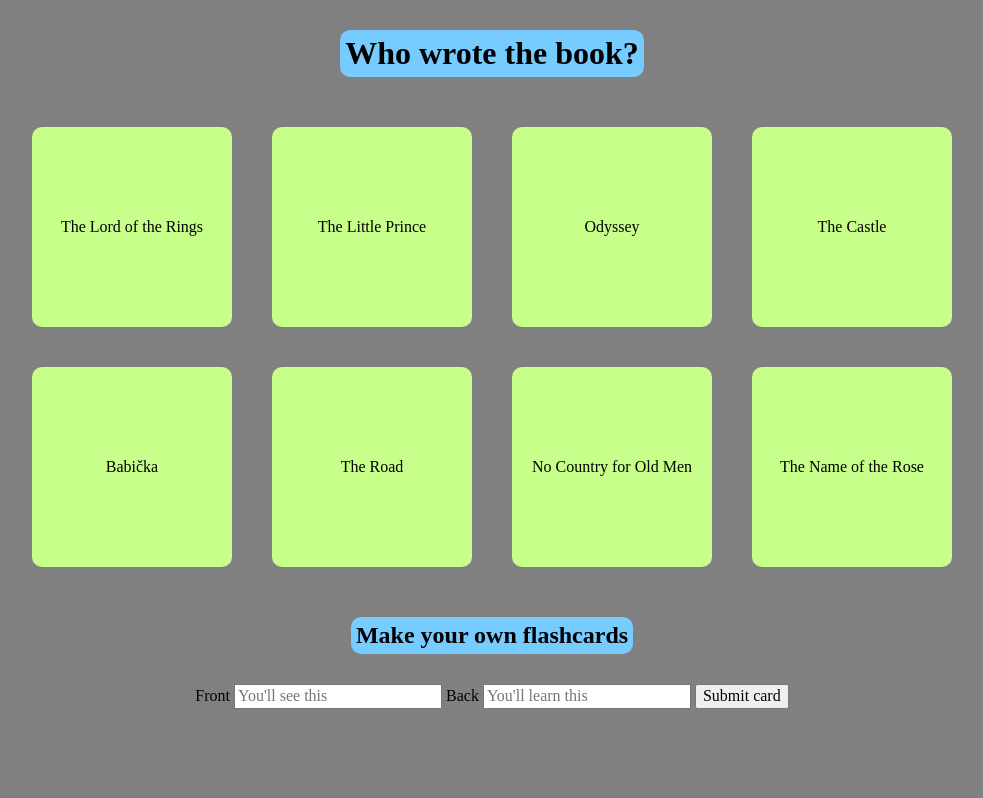
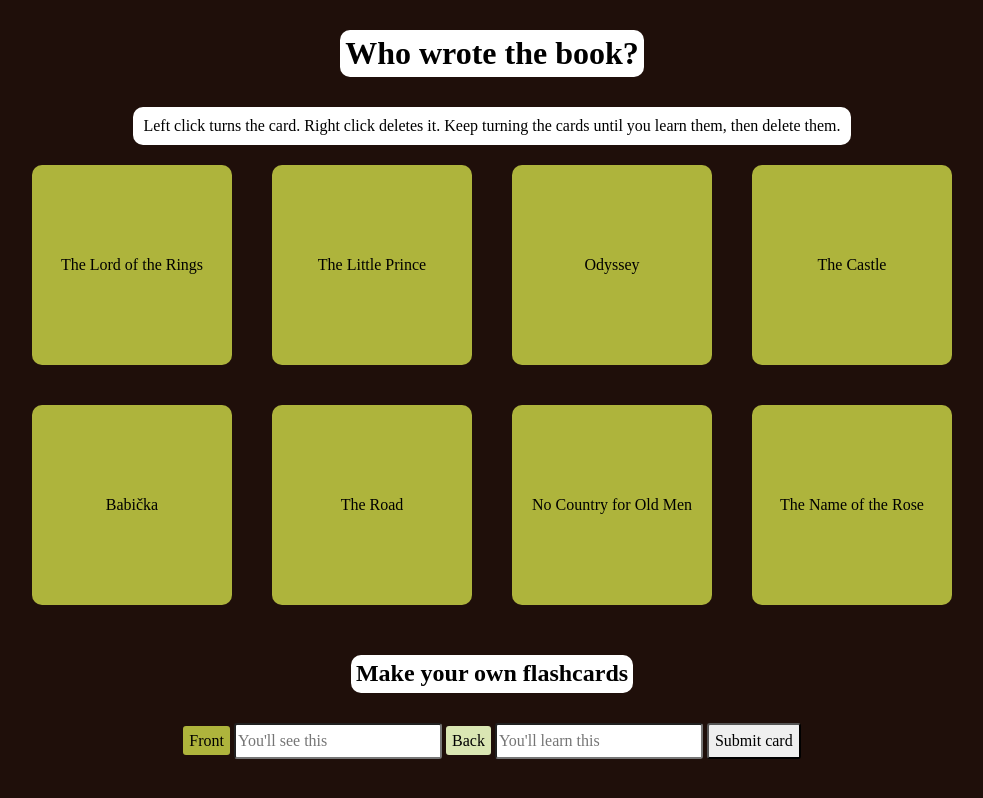
Before and after one commit to JakubStiburek/CustomFlashCards, a plain HTML site: page index.html in a window 1280 px wide. Shown: the whole page, without its empty margins (148-1131 px from the left). Drawn offline with Linux system fonts and the light colour scheme.

Commit message:
Uprava barev. Instrukce.

```diff
--- a/css/style.css
+++ b/css/style.css
@@ -1,20 +1,29 @@
 body {
-    background-color: grey;
+    background-color: #1F0F0A;
 }
 #main {
     width: max-content;
     margin: auto;
     text-align: center;
 }
+.white-background{
+    background-color: white;
+}
+#instructions {
+    text-align: center;
+    padding: 10px;
+    margin: auto;
+    border-radius: 10px;
+    width: max-content;
+}
 .header {
-    background-color: #76cbff;
     width: max-content;
     padding: 5px;
     margin: 30px auto 30px auto;
     border-radius: 10px;
 }
 .front {
-    background-color: #c8ff8b;
+    background-color: #AEB43C;
     height: 200px;
     width: 200px;
     border-radius: 10px;
@@ -24,7 +33,7 @@ body {
     justify-content: center;
 }
 .back {
-    background-color: #ffd0ad;
+    background-color: #DAE6B3;
     height: 200px;
     width: 200px;
     border-radius: 10px;
@@ -41,3 +50,17 @@ body {
     display: grid;
     grid-template-columns: 1fr 1fr 1fr 1fr;
 }
+input{
+    line-height: 30px;
+    border-radius: 3px;
+}
+#back-label {
+    background-color: #DAE6B3;
+    padding: 6px;
+    border-radius: 3px;
+}
+#front-label {
+    background-color: #AEB43C;
+    padding: 6px;
+    border-radius: 3px;
+}
--- a/index.html
+++ b/index.html
@@ -9,15 +9,16 @@
 <body>
     <div id="main">
         <div id="example-flashcards">
-            <h1 class="header">Who wrote the book?</h1>
+            <h1 class="white-background header">Who wrote the book?</h1>
+            <p class="white-background" id="instructions">Left click turns the card. Right click deletes it. Keep turning the cards until you learn them, then delete them.</p>
             <div id="example-fc-wrapper" class="wrapper"></div>
         </div>
         <div id="custom-flashcards">
-            <h2 class="header">Make your own flashcards</h2>
+            <h2 class="white-background header">Make your own flashcards</h2>
             <form id="custom-fc-input">
-                <label for="front">Front</label>
+                <label id="front-label" for="front">Front</label>
                 <input id="front" type="text" placeholder="You'll see this">
-                <label for="back">Back</label>
+                <label id="back-label" for="back">Back</label>
                 <input id="back" type="text" placeholder="You'll learn this">
                 <input id="submit-button" type="submit" value="Submit card">
             </form>
```
